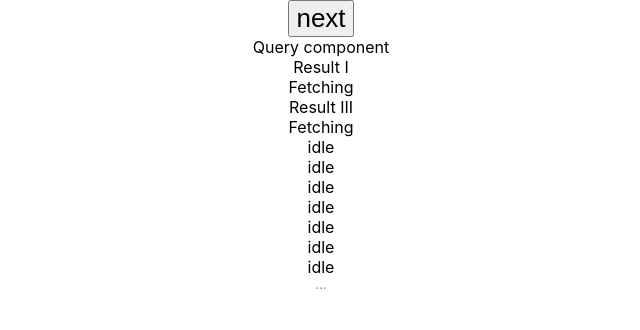
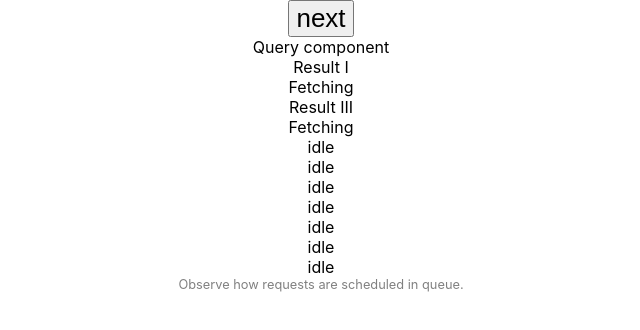
Before and after one commit to robert-janaszek/hooks-test, a React (Vite) app: page / in a window 1280 px wide. Shown: the top 330 px of the page, without its empty margins (319-959 px from the left). Built offline with nearby package versions, Linux system fonts and the light colour scheme.

Commit message:
Refine message

```diff
--- a/src/components/query/query.tsx
+++ b/src/components/query/query.tsx
@@ -23,7 +23,7 @@ export const QueryComponent = () => {
       {queries.map((query, index) => <QueryElement key={index} query={query} />)}
     </>
     <div className='open-console'>
-      ...
+      Observe how requests are scheduled in queue.
     </div>
   </>;
 }
--- a/src/services/queries-queue-hook.ts
+++ b/src/services/queries-queue-hook.ts
@@ -13,7 +13,7 @@ export interface QueriesQueueProps<T, R> {
 export const useQueriesQueue = <T, R>(props: QueriesQueueProps<T, R>) => {
   const { state, update, cleanQueue } = useQueue<T>({
     initialValues: props.queue.initialValues,
-    limit: props.queue.limit
+    limit: props.queue.limit,
   });
   const markItemReady = (entry: T) => {
     if (state.includes(entry)) {
```
